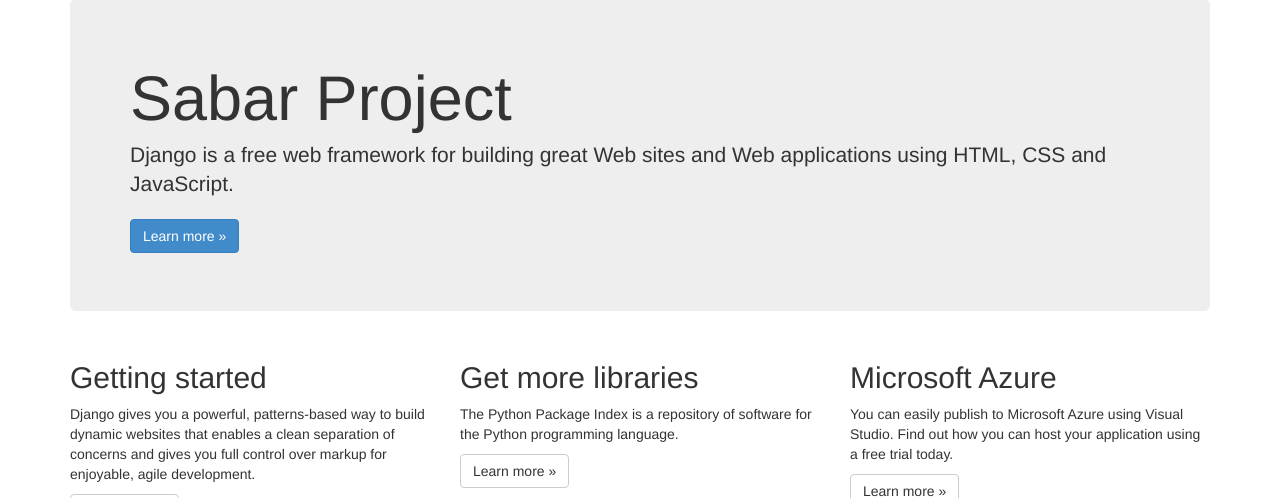
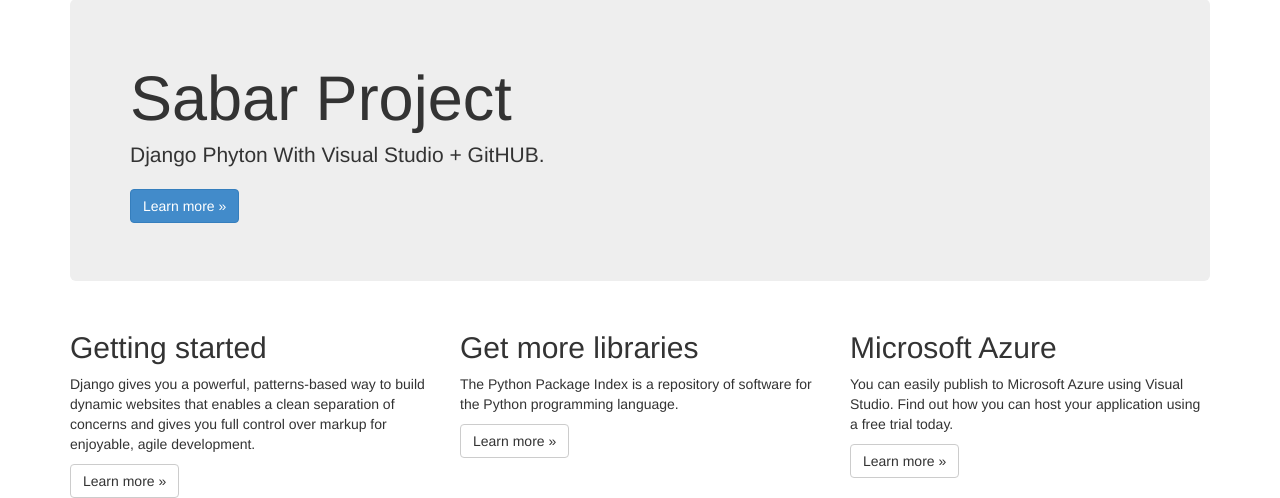
Before and after one commit to mwitono/Sabar, a Django app: page / in a window 1280 px wide. Shown: the part 51-549 px from the top of the page. Run offline with Django 3.2, Linux system fonts and the light colour scheme; some libraries are stand-ins or nearby versions.

Commit message:
updet index.html

```diff
--- a/Sabar/app/templates/app/index.html
+++ b/Sabar/app/templates/app/index.html
@@ -4,7 +4,7 @@
 
 <div class="jumbotron">
     <h1>Sabar Project</h1>
-    <p class="lead">Django is a free web framework for building great Web sites and Web applications using HTML, CSS and JavaScript.</p>
+    <p class="lead">Django Phyton With Visual Studio + GitHUB.</p>
     <p><a href="https://www.djangoproject.com/" class="btn btn-primary btn-large">Learn more &raquo;</a></p>
 </div>
 
```
